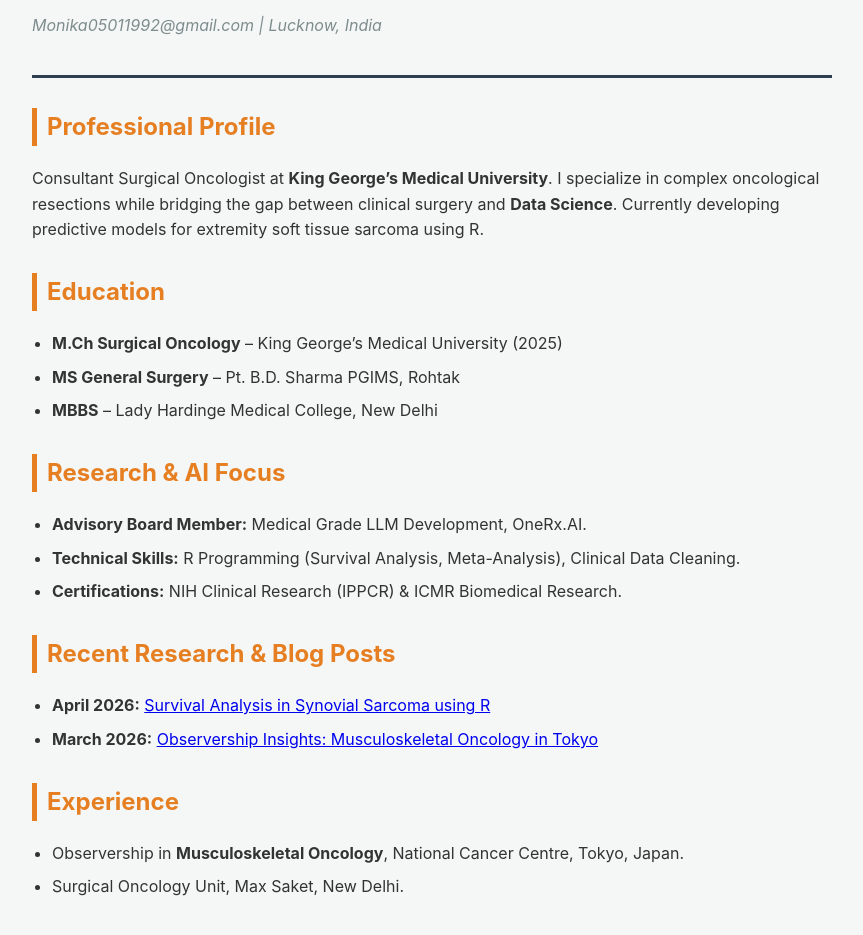
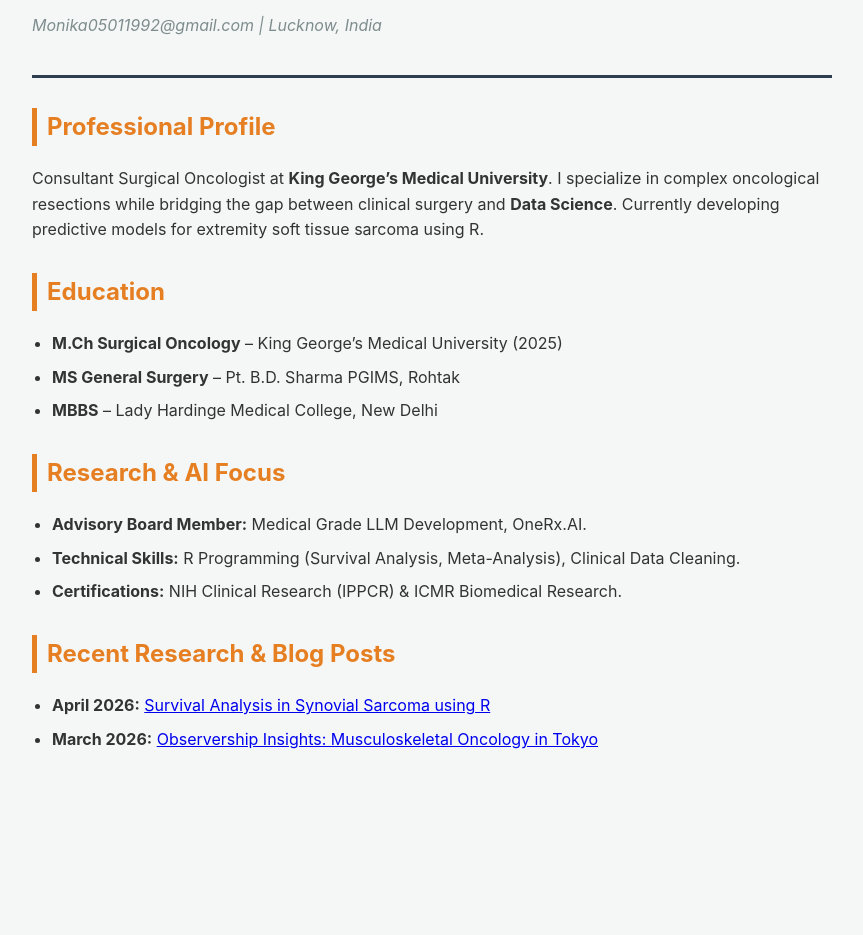
Before and after one commit to monikashekhawat1/monikashekhawat1.github.io, a plain HTML site: page index.html in a window 1280 px wide. Shown: the part 137-1072 px from the top of the page, without its empty margins (208-1071 px from the left). After the commit the page ends 926 px from the top, so only its background shows below. Drawn offline with Linux system fonts and the light colour scheme.

Commit message:
Remove Experience section from index.html
Removed the Experience section from the index.html file.

```diff
--- a/index.html
+++ b/index.html
@@ -56,13 +56,7 @@
         </li>
     </ul>
 </section>
-<section>
-    <h2>Experience</h2>
-    <ul>
-        <li>Observership in <strong>Musculoskeletal Oncology</strong>, National Cancer Centre, Tokyo, Japan.</li>
-        <li>Surgical Oncology Unit, Max Saket, New Delhi.</li>
-    </ul>
-</section>
+
 
 </body>
 </html>
```
